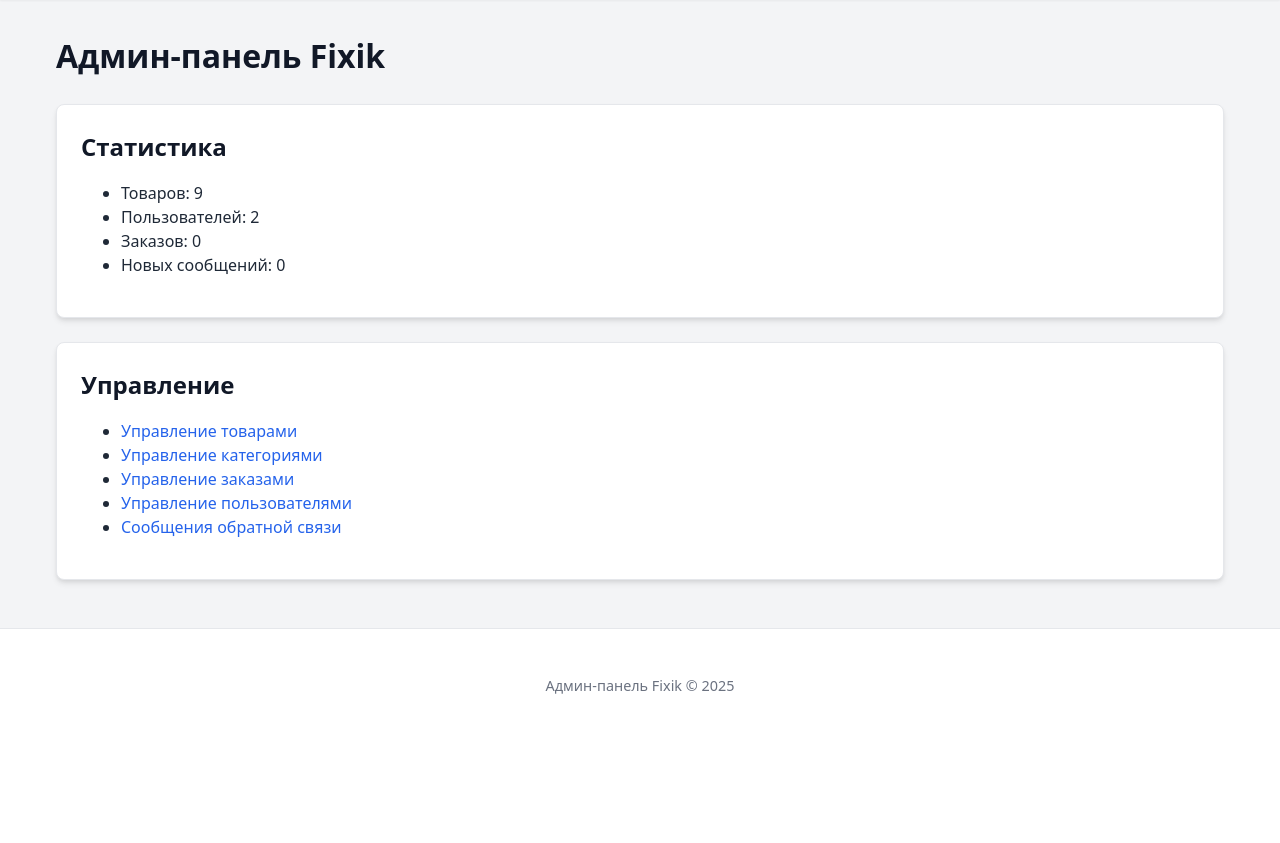
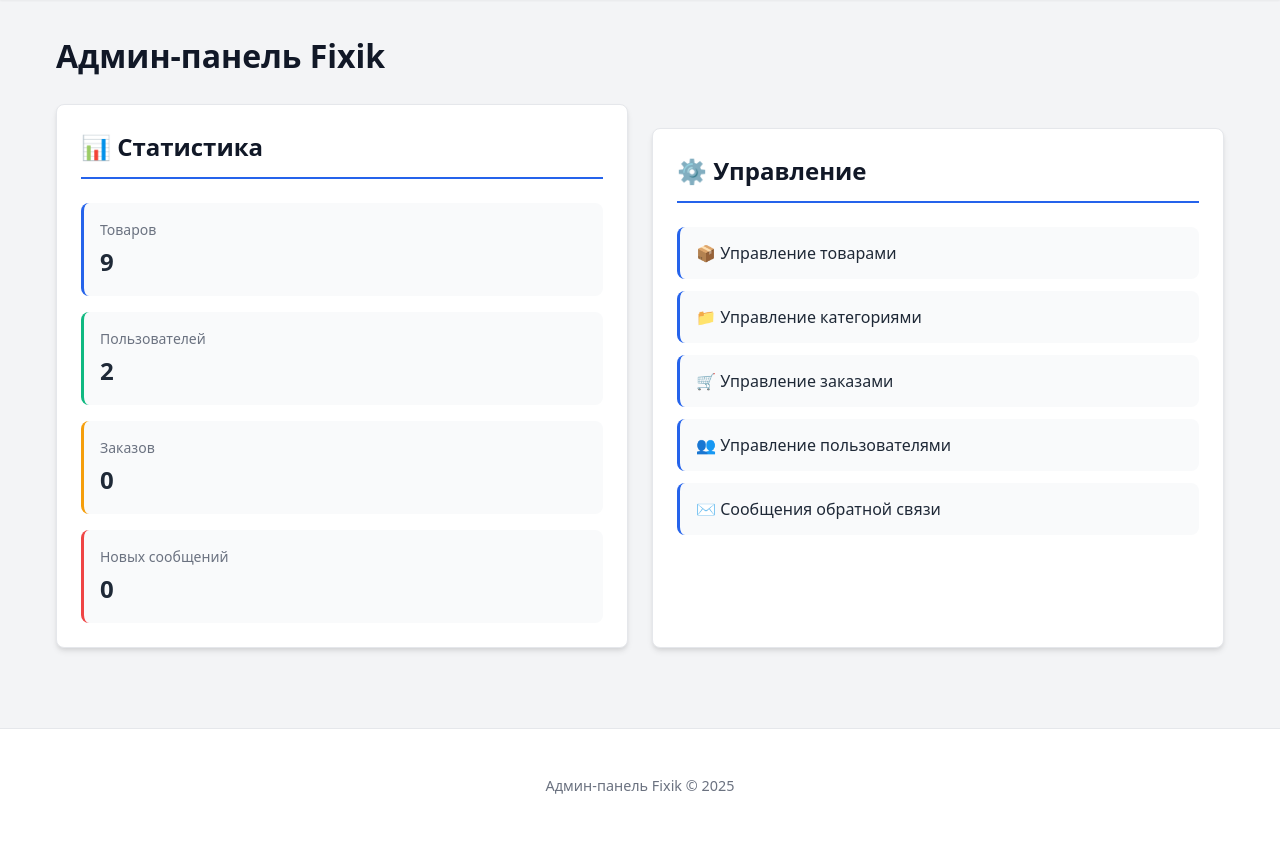
Before and after one commit to ARKADIY3/wildlife-store, a PHP site: page /admin/index.php in a window 1280 px wide. Shown: the part 63-906 px from the top of the page. Before the commit the page ends 757 px from the top, so only its background shows below. Run offline with PHP 8.4, Linux system fonts and the light colour scheme; a user stored in the database is signed in; data comes from the database, SQL or seed files in the repository; data that the repository does not hold is empty.

Commit message:
Auto-sync after agent response

```diff
--- a/admin/header.php
+++ b/admin/header.php
@@ -65,8 +65,10 @@
               flex-wrap: wrap;
           }
 
-          .nav strong { font-size: 1.25rem; color: var(--text); font-weight: 800; }
-          .nav-right { margin-left: auto; display: flex; gap: 1rem; align-items: center; }
+            .nav strong { font-size: 1.25rem; color: var(--text); font-weight: 800; }
+            .nav-right { margin-left: auto; display: flex; gap: 1rem; align-items: center; }
+            .nav a { color: var(--primary); text-decoration: none; transition: color 0.2s; }
+            .nav a:hover { color: var(--primary-hover); }
 
           /* Main Content */
           main.container {
--- a/admin/index.php
+++ b/admin/index.php
@@ -15,25 +15,56 @@
 
 <h1>Админ-панель Fixik</h1>
 
-<div class="card card-pad">
-    <h2>Статистика</h2>
-    <ul>
-        <li>Товаров: <?php echo $products_count; ?></li>
-        <li>Пользователей: <?php echo $users_count; ?></li>
-        <li>Заказов: <?php echo $orders_count; ?></li>
-        <li>Новых сообщений: <?php echo $contacts_count; ?></li>
-    </ul>
+<div style="display: grid; grid-template-columns: repeat(auto-fit, minmax(280px, 1fr)); gap: 1.5rem; margin-bottom: 2rem;">
+    <div class="card">
+        <h2 style="margin-bottom: 1.5rem; padding-bottom: 0.75rem; border-bottom: 2px solid var(--primary);">📊 Статистика</h2>
+        <div style="display: grid; gap: 1rem;">
+            <div style="padding: 1rem; background: #f9fafb; border-radius: var(--radius); border-left: 3px solid var(--primary);">
+                <div style="font-size: 0.875rem; color: var(--muted); margin-bottom: 0.25rem;">Товаров</div>
+                <div style="font-size: 1.5rem; font-weight: 700; color: var(--text);"><?php echo $products_count; ?></div>
+            </div>
+            <div style="padding: 1rem; background: #f9fafb; border-radius: var(--radius); border-left: 3px solid #10b981;">
+                <div style="font-size: 0.875rem; color: var(--muted); margin-bottom: 0.25rem;">Пользователей</div>
+                <div style="font-size: 1.5rem; font-weight: 700; color: var(--text);"><?php echo $users_count; ?></div>
+            </div>
+            <div style="padding: 1rem; background: #f9fafb; border-radius: var(--radius); border-left: 3px solid #f59e0b;">
+                <div style="font-size: 0.875rem; color: var(--muted); margin-bottom: 0.25rem;">Заказов</div>
+                <div style="font-size: 1.5rem; font-weight: 700; color: var(--text);"><?php echo $orders_count; ?></div>
+            </div>
+            <div style="padding: 1rem; background: #f9fafb; border-radius: var(--radius); border-left: 3px solid #ef4444;">
+                <div style="font-size: 0.875rem; color: var(--muted); margin-bottom: 0.25rem;">Новых сообщений</div>
+                <div style="font-size: 1.5rem; font-weight: 700; color: var(--text);"><?php echo $contacts_count; ?></div>
+            </div>
+        </div>
+    </div>
+
+    <div class="card">
+        <h2 style="margin-bottom: 1.5rem; padding-bottom: 0.75rem; border-bottom: 2px solid var(--primary);">⚙️ Управление</h2>
+        <div style="display: flex; flex-direction: column; gap: 0.75rem;">
+            <a href="products.php" style="display: block; padding: 0.875rem 1rem; background: #f9fafb; border-radius: var(--radius); border-left: 3px solid var(--primary); transition: all 0.2s; text-decoration: none; color: var(--text); font-weight: 500;">
+                📦 Управление товарами
+            </a>
+            <a href="categories.php" style="display: block; padding: 0.875rem 1rem; background: #f9fafb; border-radius: var(--radius); border-left: 3px solid var(--primary); transition: all 0.2s; text-decoration: none; color: var(--text); font-weight: 500;">
+                📁 Управление категориями
+            </a>
+            <a href="orders.php" style="display: block; padding: 0.875rem 1rem; background: #f9fafb; border-radius: var(--radius); border-left: 3px solid var(--primary); transition: all 0.2s; text-decoration: none; color: var(--text); font-weight: 500;">
+                🛒 Управление заказами
+            </a>
+            <a href="users.php" style="display: block; padding: 0.875rem 1rem; background: #f9fafb; border-radius: var(--radius); border-left: 3px solid var(--primary); transition: all 0.2s; text-decoration: none; color: var(--text); font-weight: 500;">
+                👥 Управление пользователями
+            </a>
+            <a href="contacts.php" style="display: block; padding: 0.875rem 1rem; background: #f9fafb; border-radius: var(--radius); border-left: 3px solid var(--primary); transition: all 0.2s; text-decoration: none; color: var(--text); font-weight: 500;">
+                ✉️ Сообщения обратной связи
+            </a>
+        </div>
+    </div>
 </div>
 
-<div class="card card-pad">
-    <h2>Управление</h2>
-    <ul>
-        <li><a href="products.php">Управление товарами</a></li>
-        <li><a href="categories.php">Управление категориями</a></li>
-        <li><a href="orders.php">Управление заказами</a></li>
-        <li><a href="users.php">Управление пользователями</a></li>
-        <li><a href="contacts.php">Сообщения обратной связи</a></li>
-    </ul>
-</div>
+<style>
+.card a:hover {
+    background: #eff6ff !important;
+    transform: translateX(4px);
+}
+</style>
 
 <?php include 'footer.php'; ?>
```
Also changed, not shown: login.php (+8 -0 lines).
